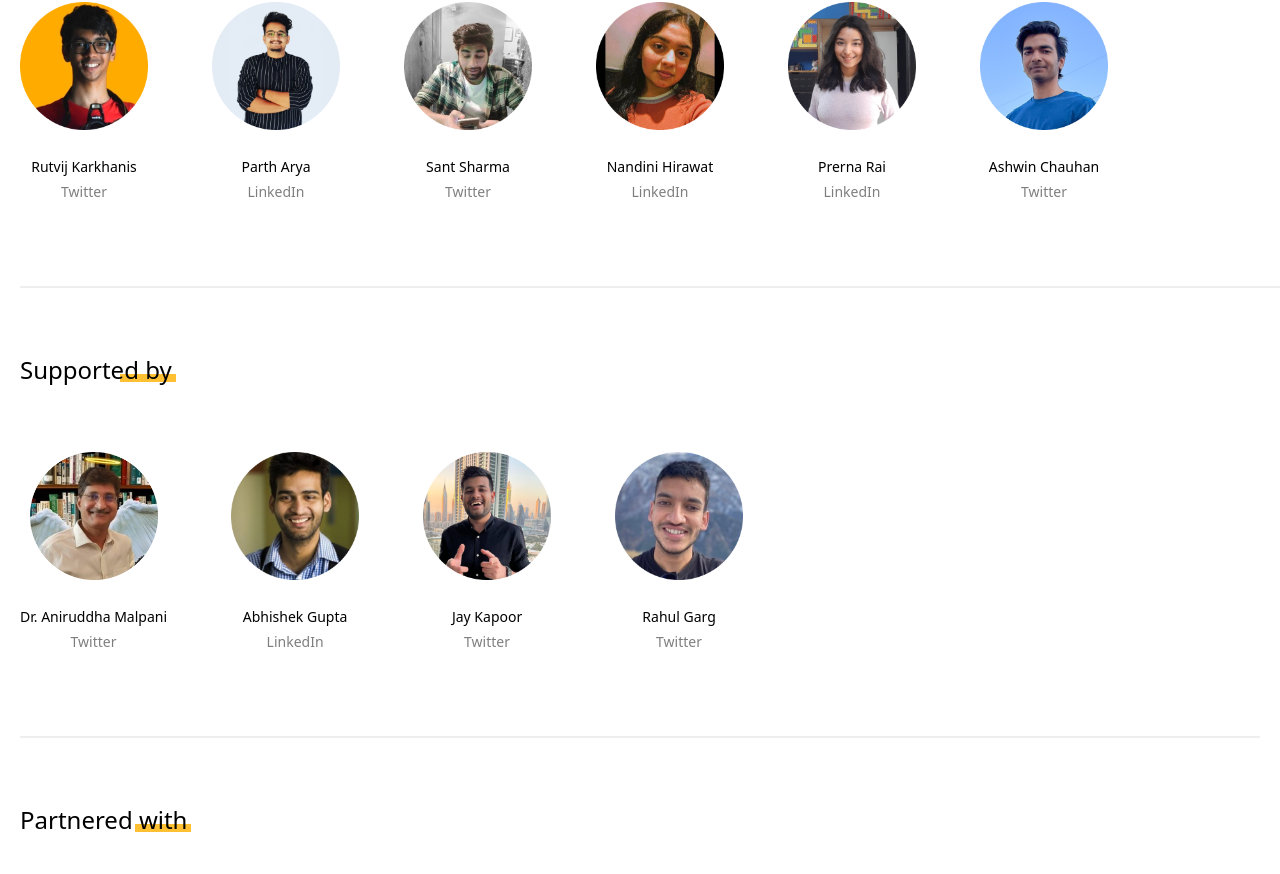
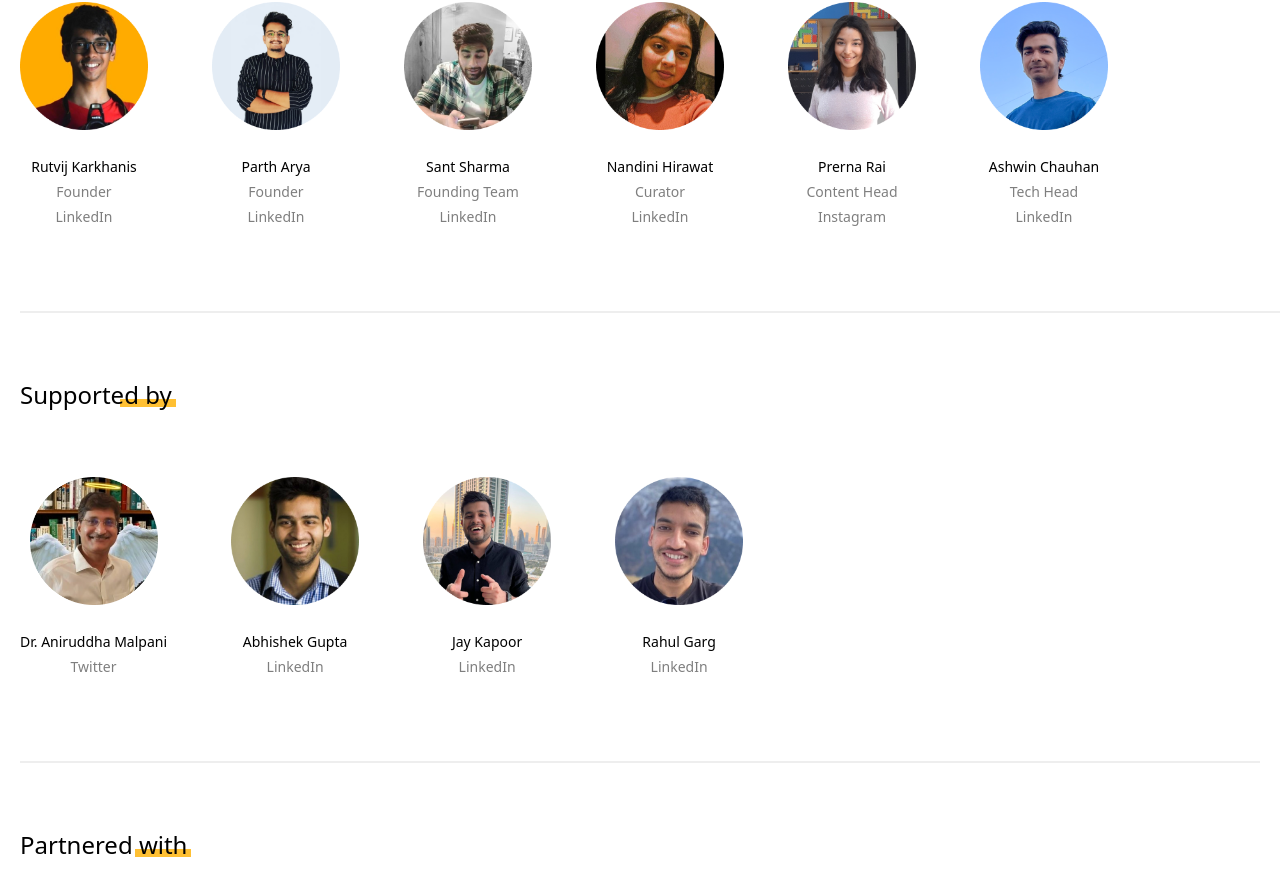
Before and after one commit to catoverse/career-taxi-1.0, a Next.js app: page /about in a window 1280 px wide. Shown: the part 716-1590 px from the top of the page. Built offline with nearby package versions, Linux system fonts and the light colour scheme.

Commit message:
updated pricing and social links

```diff
--- a/components/about/about-supportedBy.js
+++ b/components/about/about-supportedBy.js
@@ -58,12 +58,12 @@ const AboutSupportedBy = () => {
             </div>
             <p className="mb-1 text-bodyThree font-medium">Jay Kapoor</p>
             <a
-              href="https://twitter.com/Jaykapoor24"
+              href="https://www.linkedin.com/in/jaykapoor24/"
               target="_blank"
               rel="noreferrer"
               className="text-bodyThree font-normal opacity-50"
             >
-              Twitter
+              LinkedIn
             </a>
           </div>
           <div className="flex flex-col items-center justify-center pr-7 xl:mr-16 xl:pr-0 2xl:pr-0">
@@ -72,12 +72,12 @@ const AboutSupportedBy = () => {
             </div>
             <p className="mb-1 text-bodyThree font-medium">Rahul Garg</p>
             <a
-              href="https://twitter.com/rgxai"
+              href="https://www.linkedin.com/in/rgxai/"
               target="_blank"
               rel="noreferrer"
               className="text-bodyThree font-normal opacity-50"
             >
-              Twitter
+              LinkedIn
             </a>
           </div>
         </div>
--- a/components/about/about-team.js
+++ b/components/about/about-team.js
@@ -28,13 +28,16 @@ const AboutTeam = () => {
               <Image src={Rutvij} alt="Rutvij" />
             </div>
             <p className="mb-1 text-bodyThree font-medium">Rutvij Karkhanis</p>
+            <p className="mb-1 text-bodyThree font-medium opacity-50">
+              Founder
+            </p>
             <a
-              href="https://twitter.com/rutvijkarkhanis"
+              href="https://www.linkedin.com/in/rutvijkarkhanis/"
               target="_blank"
               className="text-bodyThree font-normal opacity-50"
               rel="noreferrer"
             >
-              Twitter
+              LinkedIn
             </a>
           </div>
           <div className="flex flex-col items-center justify-center pr-7 xl:mr-16 xl:pr-0">
@@ -42,6 +45,9 @@ const AboutTeam = () => {
               <Image src={Parth} alt="Parth" />
             </div>
             <p className="mb-1 text-bodyThree font-medium">Parth Arya</p>
+            <p className="mb-1 text-bodyThree font-medium opacity-50">
+              Founder
+            </p>
             <a
               href="https://www.linkedin.com/in/parth-arya-ab1a07162/"
               target="_blank"
@@ -56,13 +62,16 @@ const AboutTeam = () => {
               <Image src={Sant} alt="Sant" />
             </div>
             <p className="mb-1 text-bodyThree font-medium">Sant Sharma</p>
+            <p className="mb-1 text-bodyThree font-medium opacity-50">
+              Founding Team
+            </p>
             <a
-              href="https://twitter.com/sntksh"
+              href="https://www.linkedin.com/in/sant-sharma-059723216/"
               target="_blank"
               className="text-bodyThree font-normal opacity-50"
               rel="noreferrer"
             >
-              Twitter
+              LinkedIn
             </a>
           </div>
 
@@ -71,6 +80,9 @@ const AboutTeam = () => {
               <Image src={Nandini} alt="Nandini" />
             </div>
             <p className="mb-1 text-bodyThree font-medium">Nandini Hirawat</p>
+            <p className="mb-1 text-bodyThree font-medium opacity-50">
+              Curator
+            </p>
             <a
               href="https://www.linkedin.com/in/nandini-hirawat-9aaaa218b/"
               target="_blank"
@@ -85,13 +97,16 @@ const AboutTeam = () => {
               <Image src={Prerna} alt="Prerna" />
             </div>
             <p className="mb-1 text-bodyThree font-medium">Prerna Rai</p>
+            <p className="mb-1 text-bodyThree font-medium opacity-50">
+              Content Head
+            </p>
             <a
-              href="https://twitter.com/rutvijkarkhanis"
+              href="https://www.instagram.com/pacophile04/"
               target="_blank"
               className="text-bodyThree font-normal opacity-50"
               rel="noreferrer"
             >
-              LinkedIn
+              Instagram
             </a>
           </div>
           <div className="flex flex-col items-center justify-center pr-7 xl:pr-0">
@@ -99,13 +114,16 @@ const AboutTeam = () => {
               <Image src={Ashwin} alt="Ashwin" />
             </div>
             <p className="mb-1 text-bodyThree font-medium">Ashwin Chauhan</p>
+            <p className="mb-1 text-bodyThree font-medium opacity-50">
+              Tech Head
+            </p>
             <a
-              href="https://twitter.com/ashwindevx"
+              href="https://www.linkedin.com/in/ashwin-chauhan-81b137147/"
               target="_blank"
               className="text-bodyThree font-normal opacity-50"
               rel="noreferrer"
             >
-              Twitter
+              LinkedIn
             </a>
           </div>
         </div>
--- a/components/main/pricing.js
+++ b/components/main/pricing.js
@@ -21,16 +21,16 @@ const Pricing = ({ enableJoin, onClick }) => {
         <div className="absolute -bottom-64 left-1/2 right-1/2 -z-10 h-5/6 w-10/12 -translate-x-1/2 -translate-y-1/2 bg-yellow blur-3xl lg:w-11/12"></div>
         <div className="mb-14 flex items-end">
           <p className="bg-gradient-to-r from-yellow to-orange bg-clip-text pr-2 text-headTwo font-semibold leading-none text-transparent lg:text-headOne lg:font-bold">
-            ₹999
+            ₹1999
           </p>
-          <span className="relative">
+          {/* <span className="relative">
             <div className="absolute -right-5 w-20 lg:-right-10 lg:w-28">
               <Image src={Stroke} alt="Stroke" />
             </div>
             <p className="text-bodyOne font-normal opacity-75 lg:mb-1 lg:text-headFour">
-              ₹1999
+              ₹2999
             </p>
-          </span>
+          </span> */}
         </div>
         <div className="pb-16">
           <p className="mb-3 text-headThree font-semibold leading-tight">
--- a/pages/api/razorpay.js
+++ b/pages/api/razorpay.js
@@ -11,7 +11,7 @@ export default async function handler(req, res) {
 
     // Create an order -> generate the OrderID -> Send it to the Front-end
     const payment_capture = 1;
-    const amount = 999;
+    const amount = 1999;
     const currency = "INR";
     const options = {
       amount: (amount * 100).toString(),
```
